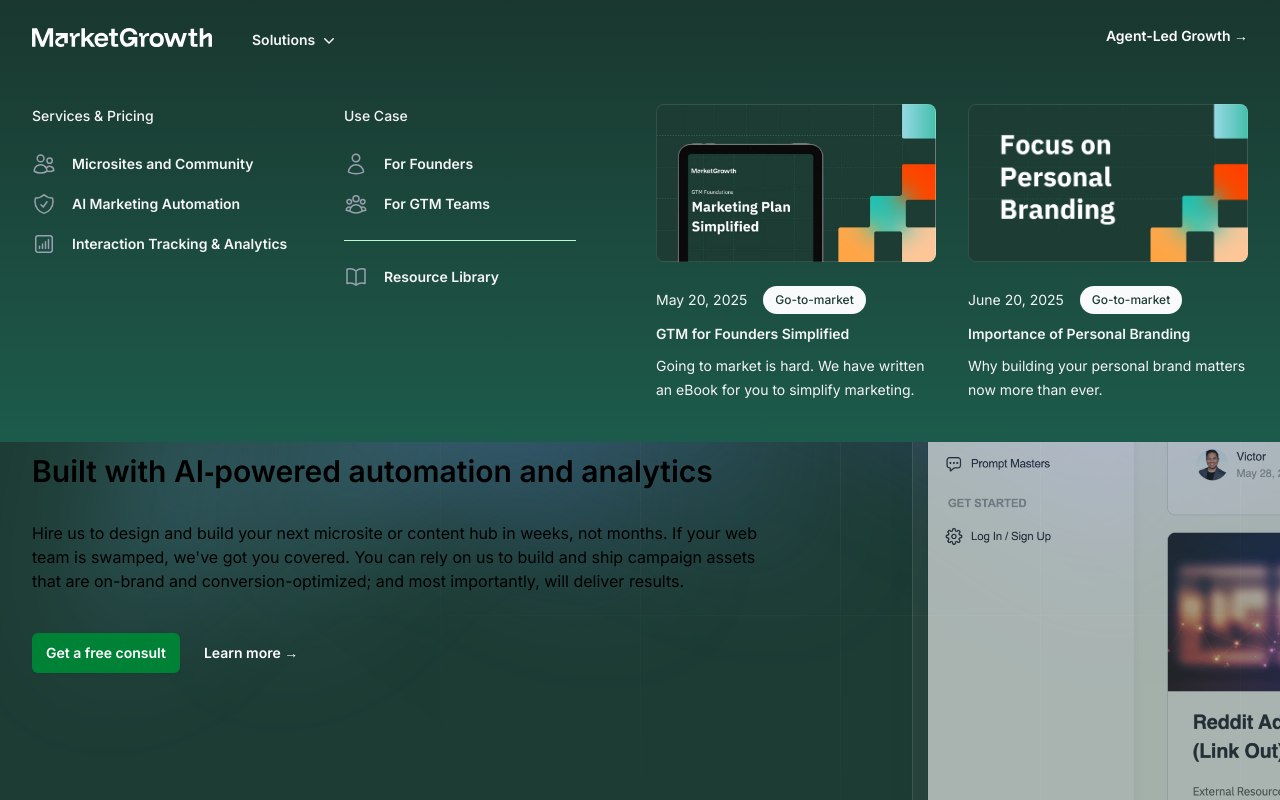
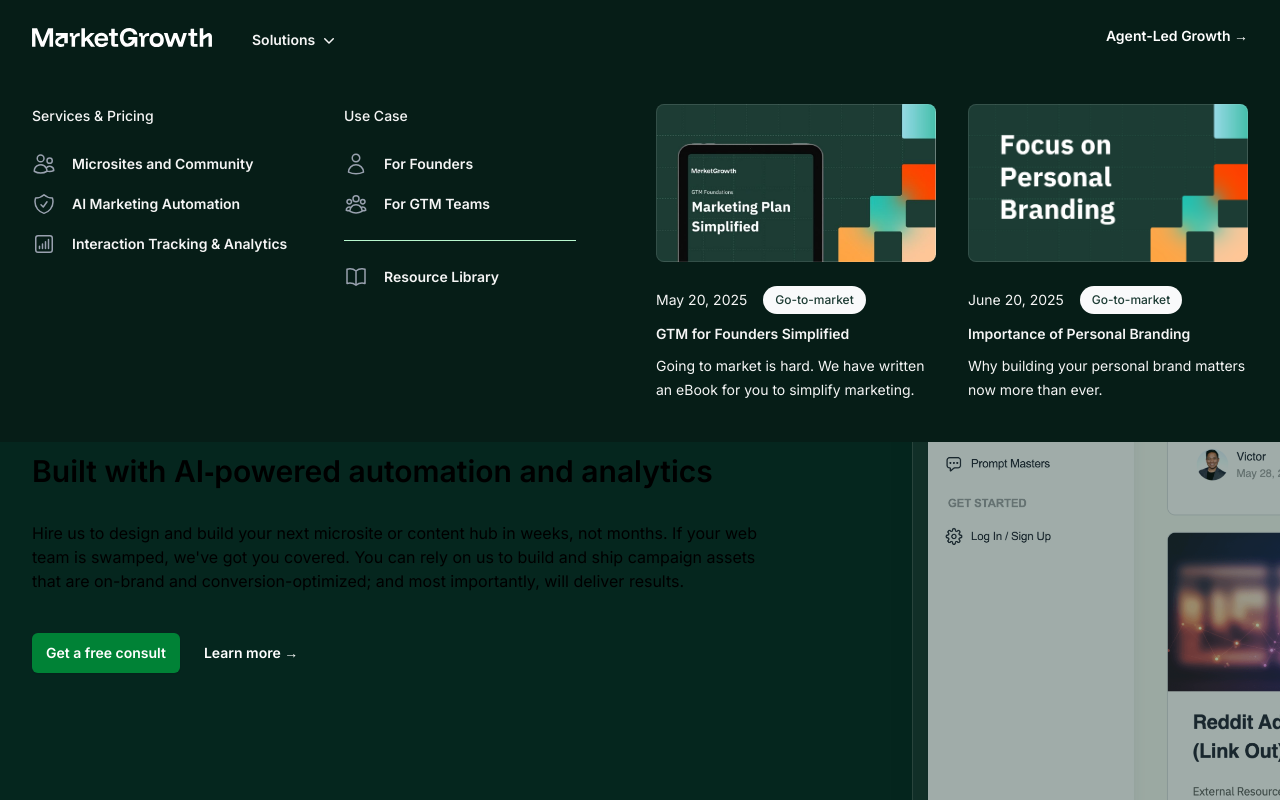
Before and after one commit to growthUx/mgio, a Next.js app: page / in a window 1280 px wide. Both pictures are taken after a click on the button "Solutions". Shown: the top 800 px of the page. Built offline with nearby package versions, Linux system fonts and the light colour scheme.

Commit message:
Update background

```diff
--- a/src/app/HomePage.jsx
+++ b/src/app/HomePage.jsx
@@ -47,10 +47,10 @@ export default function HomePage() {
   const [mobileMenuOpen, setMobileMenuOpen] = useState(false)
 
   return (
-    <div className="bg-[#1D3c34] mt-[-60px]">
+    <div className="bg-[#05261E] mt-[-60px]">
       <main className="relative isolate">
         {/* Background */}
-        <div
+        {/* <div
           aria-hidden="true"
           className="absolute inset-x-0 top-4 -z-10 flex transform-gpu justify-center overflow-hidden blur-3xl"
         >
@@ -61,11 +61,11 @@ export default function HomePage() {
             }}
             className="aspect-1108/632 w-277 flex-none bg-linear-to-r from-[#80caff] to-[#4f46e5] opacity-25"
           />
-        </div>
+        </div> */}
 
         {/* Header section */}
         <div className="relative isolate overflow-hidden">
-          <svg
+          {/* <svg
             aria-hidden="true"
             className="absolute inset-0 -z-10 size-full mask-[radial-gradient(100%_100%_at_top_right,white,transparent)] stroke-white/10"
           >
@@ -88,18 +88,18 @@ export default function HomePage() {
               />
             </svg>
             <rect fill="url(#983e3e4c-de6d-4c3f-8d64-b9761d1534cc)" width="100%" height="100%" strokeWidth={0} />
-          </svg>
+          </svg> */}
           <div
             aria-hidden="true"
             className="absolute top-10 left-[calc(50%-4rem)] -z-10 transform-gpu blur-3xl sm:left-[calc(50%-18rem)] lg:top-[calc(50%-30rem)] lg:left-48 xl:left-[calc(50%-24rem)]"
           >
-            <div
+            {/* <div
               style={{
                 clipPath:
                   'polygon(73.6% 51.7%, 91.7% 11.8%, 100% 46.4%, 97.4% 82.2%, 92.5% 84.9%, 75.7% 64%, 55.3% 47.5%, 46.5% 49.4%, 45% 62.9%, 50.3% 87.2%, 21.3% 64.1%, 0.1% 100%, 5.4% 51.1%, 21.4% 63.9%, 58.9% 0.2%, 73.6% 51.7%)',
               }}
               className="aspect-1108/632 w-277 bg-linear-to-r from-[#80caff] to-[#4f46e5] opacity-20"
-            />
+            /> */}
           </div>
           <div className="mx-auto max-w-7xl px-6 mt-16 lg:mt-4 pt-10 pb-24 sm:pb-32 lg:flex lg:px-8 lg:py-24">
             <div className="mx-auto max-w-3xl shrink-0 lg:mx-0 lg:pt-8">
--- a/src/app/ai-automation/AIAutomationPage.jsx
+++ b/src/app/ai-automation/AIAutomationPage.jsx
@@ -99,7 +99,7 @@ export default function AIAutomationPage() {
   const [mobileMenuOpen, setMobileMenuOpen] = useState(false)
 
   return (
-    <div className="bg-[#1D3c34]">
+    <div className="bg-[#05261E]">
       <main className="relative isolate">
         <div id="digital-engagement-platform" className="mx-auto mt-8 pt-12 pb-4 max-w-7xl px-6 lg:px-8 lg:pb-12">
           <div className="mx-auto max-w-5xl sm:text-center">
--- a/src/app/digital-garden/PlatformPage.jsx
+++ b/src/app/digital-garden/PlatformPage.jsx
@@ -146,7 +146,7 @@ export default function PlatformPage() {
   const [mobileMenuOpen, setMobileMenuOpen] = useState(false)
 
   return (
-    <div className="bg-[#1D3c34]">
+    <div className="bg-[#05261E]">
       <main className="relative isolate">
         <div id="digital-engagement-platform" className="mx-auto mt-8 pt-12 pb-4 max-w-7xl px-6 lg:px-8 lg:pb-12">
           <div className="mx-auto max-w-5xl sm:text-center">
--- a/src/app/for-founders/ForFoundersPage.jsx
+++ b/src/app/for-founders/ForFoundersPage.jsx
@@ -148,7 +148,7 @@ export default function ForFoundersPage() {
   const [mobileMenuOpen, setMobileMenuOpen] = useState(false)
 
   return (
-    <div className="bg-[#1D3c34]">
+    <div className="bg-[#05261E]">
       <main className="relative isolate">
       <div className="overflow-hidden pt-16 pb-20 sm:py-16">
           <div className="mx-auto max-w-7xl px-6 lg:px-8">
--- a/src/app/for-growing-teams/ForGTMPage.jsx
+++ b/src/app/for-growing-teams/ForGTMPage.jsx
@@ -148,7 +148,7 @@ export default function ForGTMPage() {
   const [mobileMenuOpen, setMobileMenuOpen] = useState(false)
 
   return (
-    <div className="bg-[#1D3c34]">
+    <div className="bg-[#05261E]">
       <main className="relative isolate">
       <div className="overflow-hidden pt-16 pb-20 sm:py-16">
           <div className="mx-auto max-w-7xl px-6 lg:px-8">
--- a/src/app/interaction-tracking-analytics/AnalyticsPage.jsx
+++ b/src/app/interaction-tracking-analytics/AnalyticsPage.jsx
@@ -99,7 +99,7 @@ export default function AnalyticsPage() {
   const [mobileMenuOpen, setMobileMenuOpen] = useState(false)
 
   return (
-    <div className="bg-[#1D3c34]">
+    <div className="bg-[#05261E]">
       <main className="relative isolate">
         <div id="digital-engagement-platform" className="mx-auto mt-8 pt-12 pb-4 max-w-7xl px-6 lg:px-8 lg:pb-12">
           <div className="mx-auto max-w-5xl sm:text-center">
--- a/src/app/layout.jsx
+++ b/src/app/layout.jsx
@@ -104,7 +104,7 @@ export default function RootLayout({ children }) {
       className={clsx('h-full antialiased', inter.variable, funnelDisplay.variable, monaSans.variable)}
       suppressHydrationWarning
     >
-      <body className="flex min-h-full flex-col bg-[#1D3c34]">
+      <body className="flex min-h-full flex-col bg-[#05261E]">
         <GoogleTagManager />
         <Nav />
         <Providers>
--- a/src/app/license/LicensePage.jsx
+++ b/src/app/license/LicensePage.jsx
@@ -29,7 +29,7 @@ export default function LicensePage() {
   const [mobileMenuOpen, setMobileMenuOpen] = useState(false)
 
   return (
-    <div className="bg-[#1D3c34]">
+    <div className="bg-[#05261E]">
       <main className="relative isolate">
         <div className="py-24 sm:py-32">
           <div className="mx-auto max-w-7xl px-6 lg:px-8">
--- a/src/app/privacy-policy/PrivacyPage.jsx
+++ b/src/app/privacy-policy/PrivacyPage.jsx
@@ -29,7 +29,7 @@ export default function PrivacyPage() {
   const [mobileMenuOpen, setMobileMenuOpen] = useState(false)
 
   return (
-    <div className="bg-[#1D3c34]">
+    <div className="bg-[#05261E]">
       <main className="relative isolate">
         <div className="py-24 sm:py-32">
           <div className="mx-auto max-w-7xl px-6 lg:px-8">
--- a/src/app/terms-of-service/TermsPage.jsx
+++ b/src/app/terms-of-service/TermsPage.jsx
@@ -29,7 +29,7 @@ export default function TermsPage() {
   const [mobileMenuOpen, setMobileMenuOpen] = useState(false)
 
   return (
-    <div className="bg-[#1D3c34]">
+    <div className="bg-[#05261E]">
       <main className="relative isolate">
         <div className="py-24 sm:py-32">
           <div className="mx-auto max-w-7xl px-6 lg:px-8">
--- a/src/components/Nav.jsx
+++ b/src/components/Nav.jsx
@@ -84,7 +84,7 @@ export default function Nav() {
 
       <PopoverPanel
         transition
-        className="absolute inset-x-0 top-0 -z-10 pt-16 transition data-closed:-translate-y-1 data-closed:opacity-0 data-enter:duration-200 data-enter:ease-out data-leave:duration-150 data-leave:ease-in bg-gradient-to-b from-[#19372f] to-[#1c5b4b]"
+        className="absolute inset-x-0 top-0 -z-10 pt-16 transition data-closed:-translate-y-1 data-closed:opacity-0 data-enter:duration-200 data-enter:ease-out data-leave:duration-150 data-leave:ease-in bg-gradient-to-b from-[#061d17] to-[#061d17]"
       >
         <div className="mx-auto grid max-w-7xl grid-cols-1 gap-x-8 gap-y-10 px-6 py-10 lg:grid-cols-2 lg:px-8">
           <div className="grid grid-cols-2 gap-x-6 sm:gap-x-8">
```
